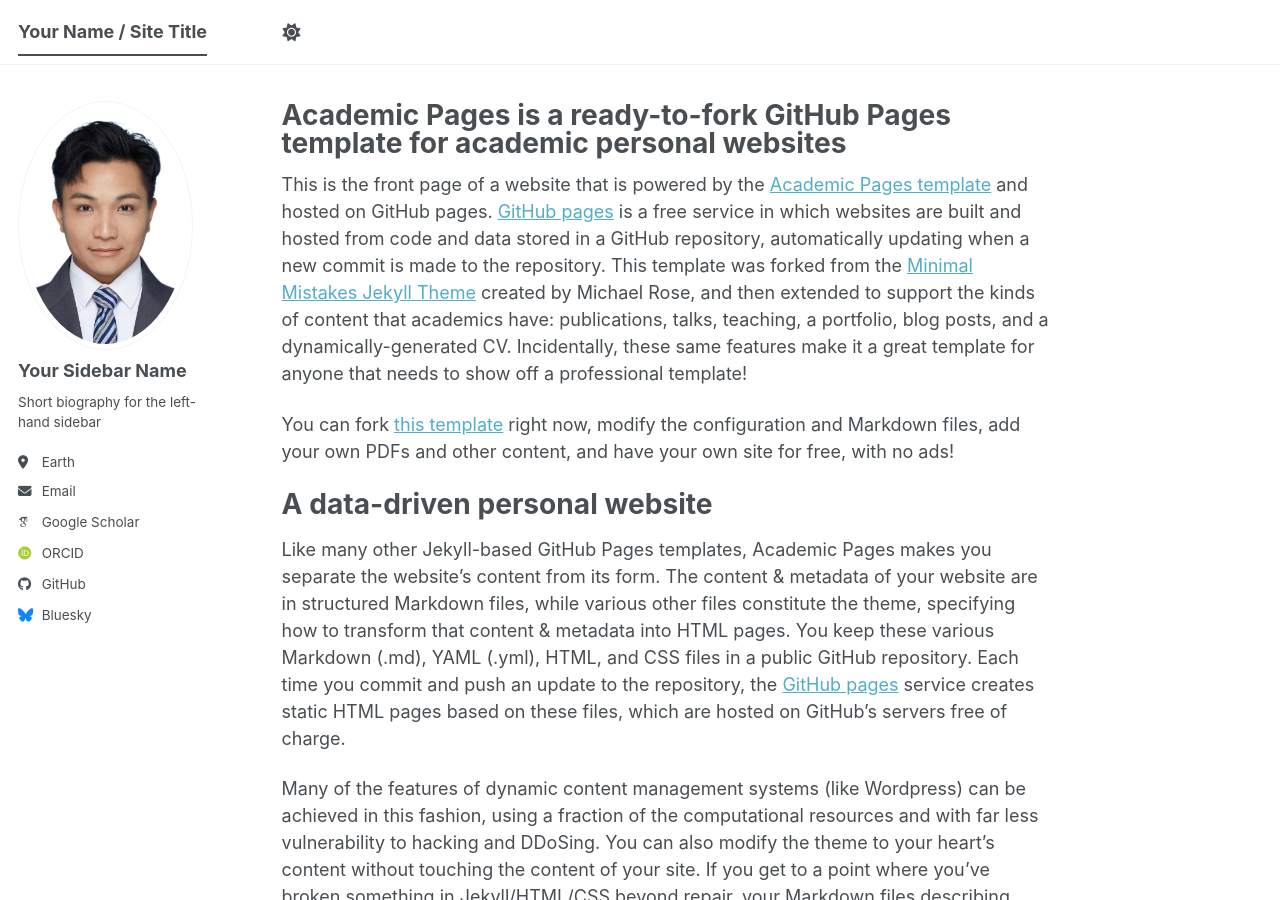
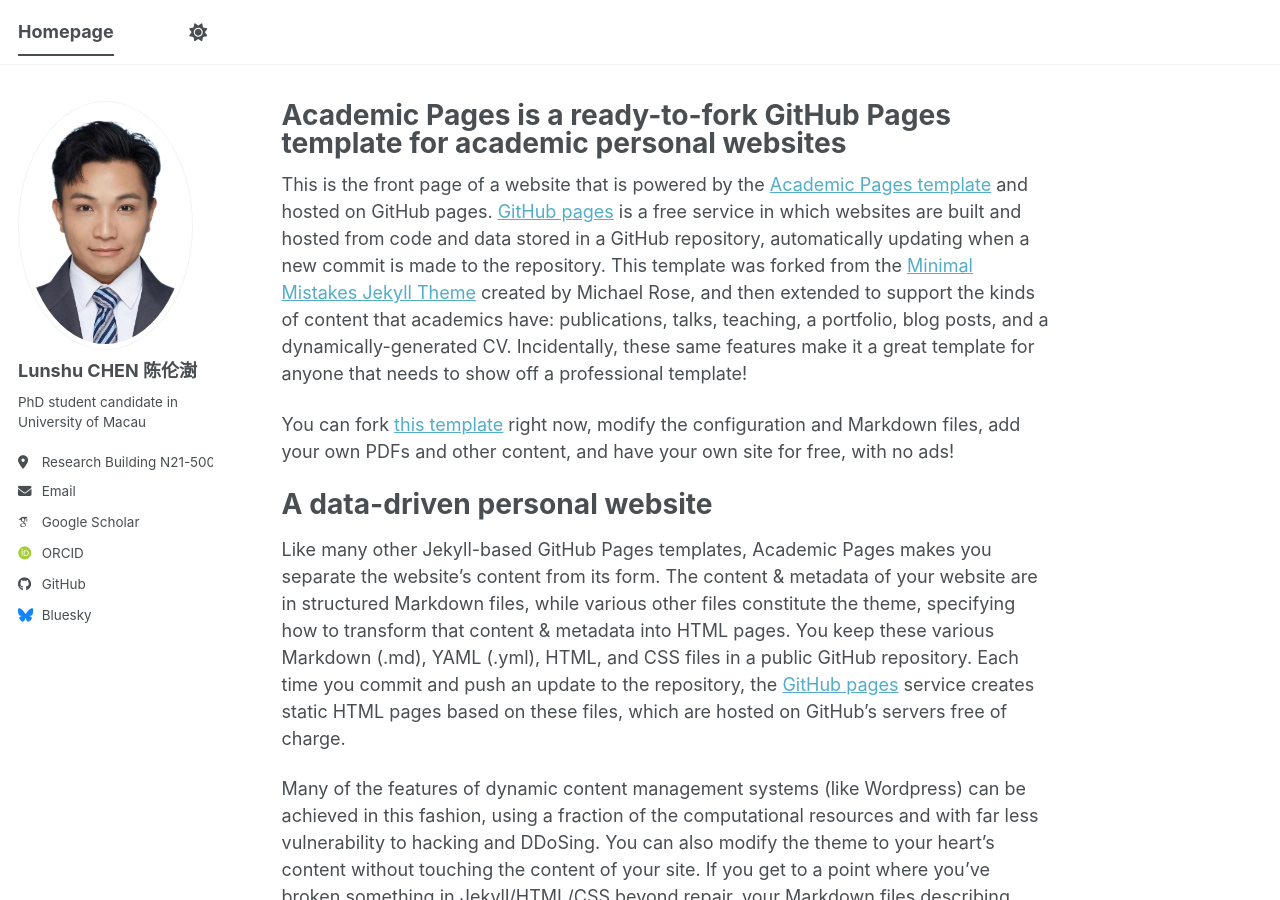
Before and after one commit to chenlunshu/CV, a Jekyll site: the page built from _pages/about.md, in a window 1280 px wide and 900 px high. Built offline with Jekyll 4.4.1, drawn with Linux system fonts in a browser that asks for light colours; some web fonts are replaced; a script bundle is joined from its source files by our own code; library files that are not in the unit come from our copies.

Commit message:
Update _config.yml

```diff
--- a/_config.yml
+++ b/_config.yml
@@ -9,7 +9,7 @@
 # Basic Site Settings
 locale                   : "en-US"
 site_theme               : "default" # The available themes options are "default", "air", "sunrise", "mint", "dirt" and "contrast"
-title                    : "Your Name / Site Title"
+title                    : "Homepage"
 title_separator          : "-"
 name                     : &name "Your Name"
 description              : &description "Your Name's academic portfolio"   # Update this with a general description of your site, this is the default if not overridden by a page
@@ -24,10 +24,10 @@
 author:
   # Biographic information
   avatar           : "Pfig.jpg"
-  name             : "Your Sidebar Name"
+  name             : "Lunshu CHEN 陈伦澍"
   pronouns         : # example: "she/her"
-  bio              : "Short biography for the left-hand sidebar"
-  location         : "Earth"
+  bio              : "PhD student candidate in University of Macau"
+  location         : "Research Building N21-5003, University of Macau"
   employer         : #"Red Brick University"
   uri              : # URL
   email            : "chen.lunshu@connect.um.edu.mo"
```
